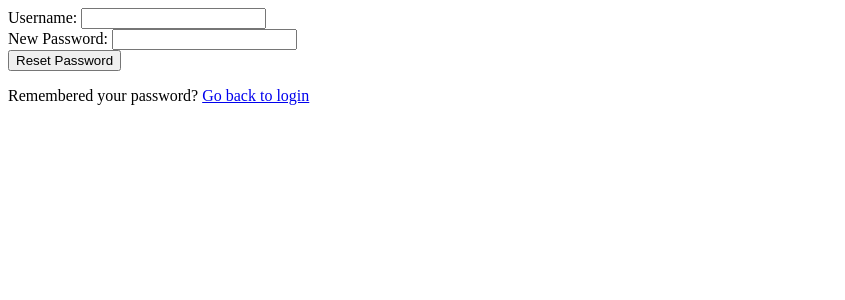
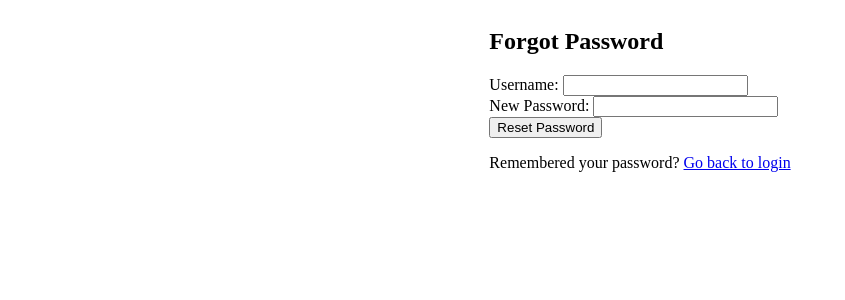
Before and after one commit to PatrickSquire12/MagicApp_4a, a Flask app: page /forgot_password in a window 1280 px wide. Shown: the top 300 px of the page, without its empty margins (0-845 px from the left). Run offline with Flask 3, Linux system fonts and the light colour scheme; some libraries are stand-ins or nearby versions.

Commit message:
updated styling for register and forgot password pages

```diff
--- a/templates/forgot_password.html
+++ b/templates/forgot_password.html
@@ -3,8 +3,22 @@
 <head>
     <meta charset="UTF-8">
     <title>Forgot Password</title>
+    <link rel="stylesheet" href="https://fonts.googleapis.com/css?family=Roboto+Condensed:100,100i,200,200i,300,300i,400,400i,500,500i,600,600i,700,700i,800,800i,900,900i">
+    <link rel="stylesheet" href="{{ url_for('static', filename='style.css') }}">
+	<style>
+	body {
+	    justify-content: center;
+		align-items: center;
+		display: flex;
+
+	</style>
 </head>
 <body>
+    <div class="logo">
+        <img src="static/logo.svg" alt="Logo">
+    </div>
+    <div class="form-container">
+        <h2>Forgot Password</h2>
         {% with messages = get_flashed_messages() %}
             {% if messages %}
                 <ul>
@@ -16,11 +30,12 @@
         {% endwith %}
         <form action="/forgot_password" method="post">
             <label for="username">Username:</label>
-        <input type="text" id="username" name="username" required><br>
+            <input type="text" id="username" name="username" class="custom-input" required><br>
             <label for="new_password">New Password:</label>
-        <input type="password" id="new_password" name="new_password" required><br>
-        <button type="submit">Reset Password</button>
+            <input type="password" id="new_password" name="new_password" class="custom-input" required><br>
+            <button type="submit" class="custom-button">Reset Password</button>
         </form>
-    <p>Remembered your password? <a href="/">Go back to login</a></p>
+        <p>Remembered your password? <a href="/" class="custom-hyperlink">Go back to login</a></p>
+    </div>
 </body>
 </html>
```
Also changed, not shown: templates/register.html (+19 -4 lines). Lines whose indentation alone changed are shown as unchanged.
